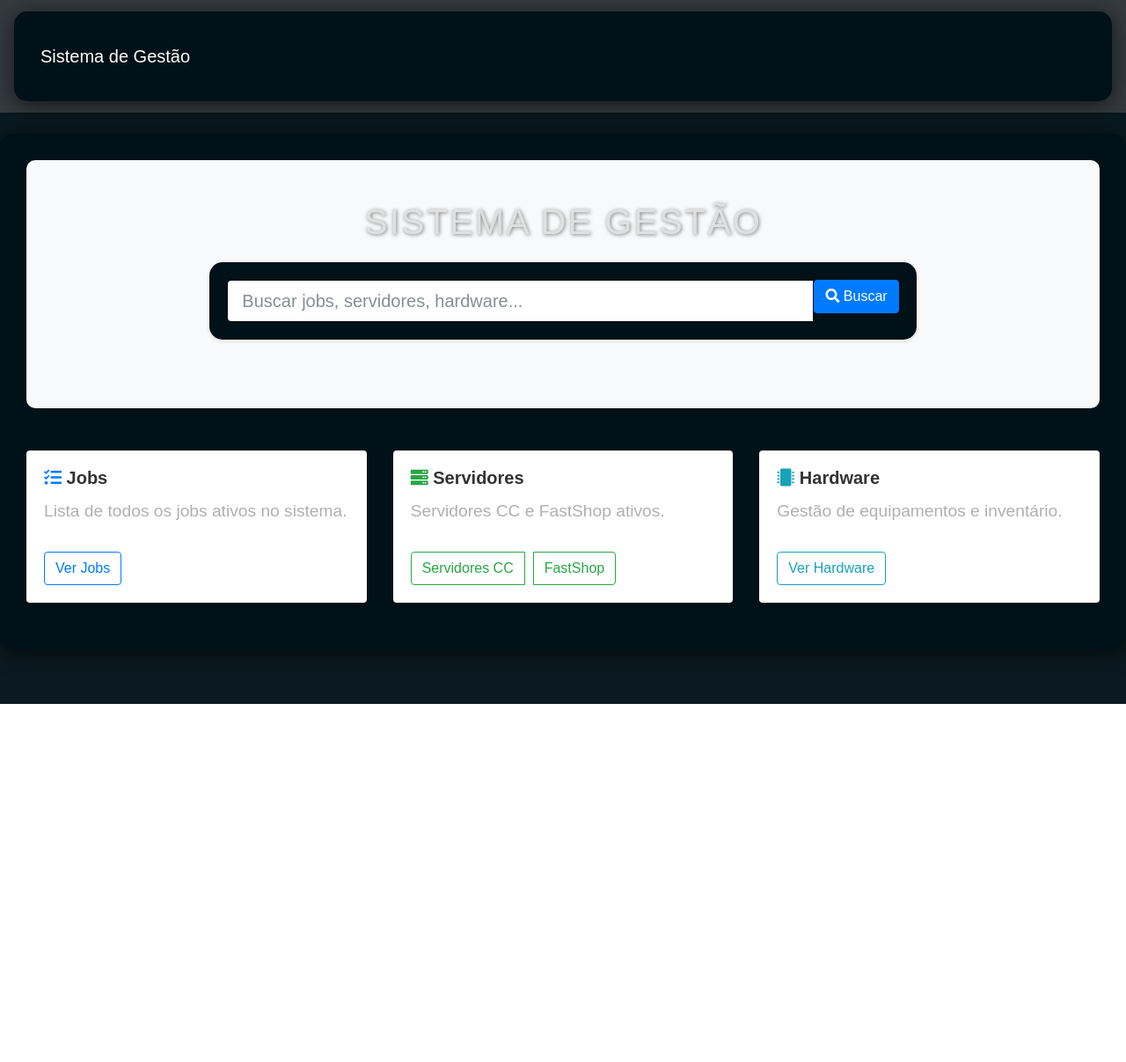
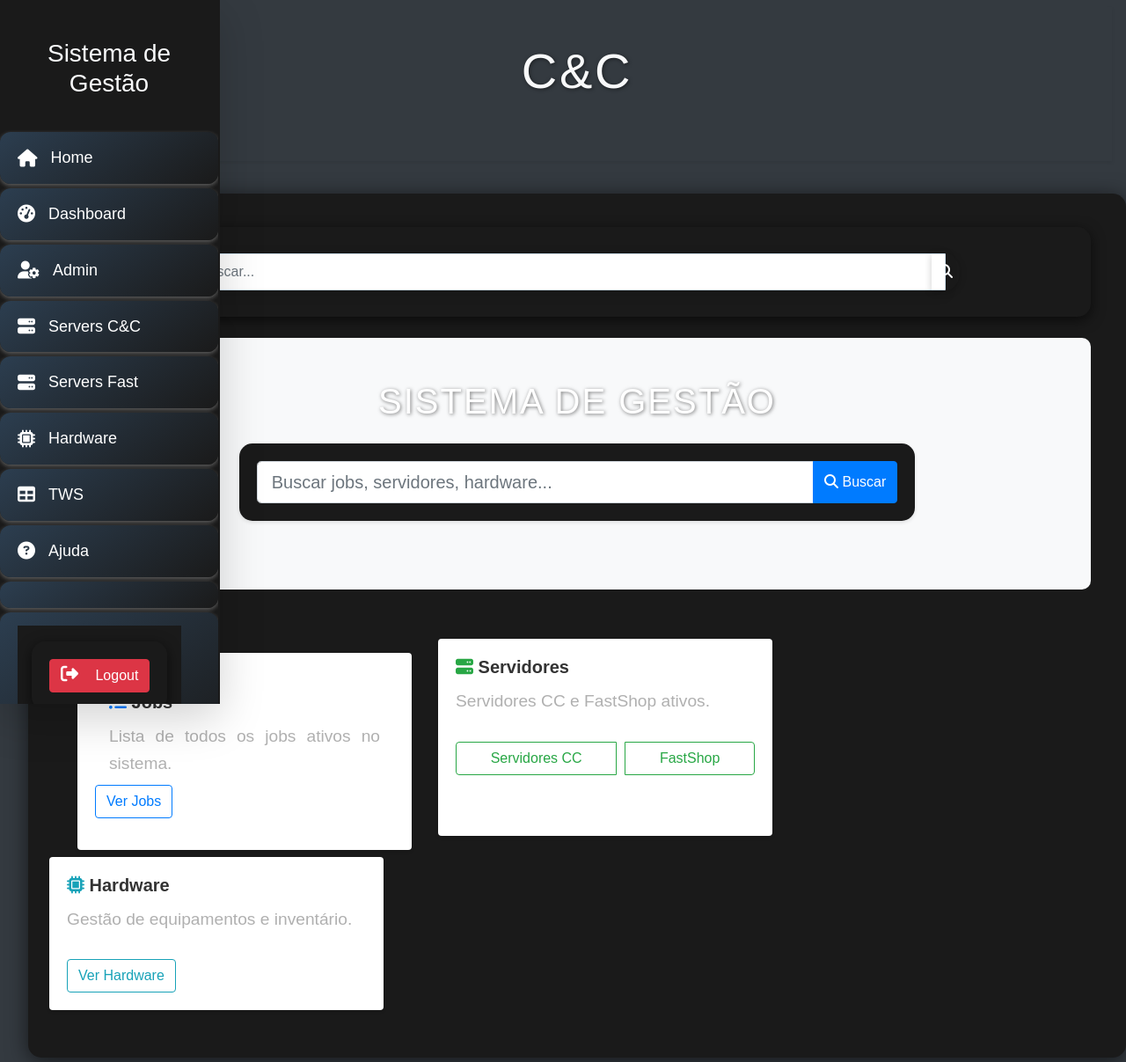
Before and after one commit to Thiago-Bosco/inventario, a Django app: page /home/ in a window 1280 px wide. Shown: the whole page at 88% size. Before the commit the page ends 800 px from the top, so only its background shows below. Run offline with Django 5.2, Linux system fonts and the light colour scheme; some libraries are stand-ins or nearby versions.

Commit message:
Assistant checkpoint: Melhorar interface com novo design e estilos
Assistant generated file changes:
- jobs/templates/base.html: Melhorar design do template
- static/css/style.css: Atualizar estilos CSS

---

User prompt:

Esse é o antigo funcionanl apenas aprimore a beleza dele

Replit-Commit-Author: Assistant
Replit-Commit-Session-Id: 2973acb8-b3cb-4a1c-88e4-c04bdb5858bc

```diff
--- a/jobs/templates/base.html
+++ b/jobs/templates/base.html
@@ -1,46 +1,68 @@
 
-{% load static %}
 <!DOCTYPE html>
 <html lang="pt-br">
 <head>
     <meta charset="UTF-8">
     <meta name="viewport" content="width=device-width, initial-scale=1.0">
     <title>Sistema de Gestão</title>
-    <link rel="stylesheet" href="{% static 'vendor/bootstrap/css/bootstrap.min.css' %}">
-    <link rel="stylesheet" href="{% static 'vendor/fontawesome-free/css/all.min.css' %}">
+    <link rel="stylesheet" href="https://maxcdn.bootstrapcdn.com/bootstrap/4.5.2/css/bootstrap.min.css">
+    <link rel="stylesheet" href="https://cdnjs.cloudflare.com/ajax/libs/font-awesome/6.6.0/css/all.min.css">
+    {% load static %}
     <link rel="stylesheet" href="{% static 'css/style.css' %}">
 </head>
-<body>
-    <nav class="navbar navbar-expand-lg navbar-dark bg-dark">
-        <div class="container">
-            <a class="navbar-brand" href="{% url 'index' %}">Sistema de Gestão</a>
-            <button class="navbar-toggler" type="button" data-toggle="collapse" data-target="#navbarNav">
-                <span class="navbar-toggler-icon"></span>
-            </button>
-            <div class="collapse navbar-collapse" id="navbarNav">
-                <ul class="navbar-nav ml-auto">
-                    {% if user.is_authenticated %}
-                        {% if user.is_staff %}
-                            <li class="nav-item">
-                                <a class="nav-link" href="/admin/"><i class="fas fa-cog"></i> Administração</a>
-                            </li>
-                        {% endif %}
-                        <li class="nav-item">
-                            <a class="nav-link" href="{% url 'logout' %}"><i class="fas fa-sign-out-alt"></i> Sair</a>
-                        </li>
-                    {% endif %}
-                </ul>
+<body class="bg-dark">
+    <div class="d-flex">
+        <nav class="sidebar shadow-lg" id="sidebar">
+            <div class="sidebar-header text-center p-4">
+                <h3 class="text-light">Sistema de Gestão</h3>
             </div>
-        </div>
-    </nav>
+            <ul class="sidebar-menu">
+                <li><a href="{% url 'search_jobs' %}" class="nav-link"><i class="fas fa-home"></i> Home</a></li>
+                <li><a href="{% url 'dashboard' %}" class="nav-link"><i class="fas fa-tachometer-alt"></i> Dashboard</a></li>
+                <li><a href="{% url 'admin:index' %}" class="nav-link"><i class="fas fa-user-cog"></i> Admin</a></li>
+                <li><a href="{% url 'all_servers' %}" class="nav-link"><i class="fas fa-server"></i> Servers C&C</a></li>
+                <li><a href="{% url 'all_FastShop' %}" class="nav-link"><i class="fas fa-server"></i> Servers Fast</a></li>
+                <li><a href="{% url 'hard' %}" class="nav-link"><i class="fas fa-microchip"></i> Hardware</a></li>
+                <li><a href="{% url 'all_jobs' %}" class="nav-link"><i class="fas fa-table"></i> TWS</a></li>
+                <li><a href="{% url 'ajuda' %}" class="nav-link"><i class="fas fa-question-circle"></i> Ajuda</li>
+            </ul>
+            <div class="sidebar-footer p-3">
+                <form action="{% url 'logout' %}" method="post">
+                    {% csrf_token %}
+                    <button type="submit" class="btn btn-danger btn-block" aria-label="Logout">
+                        <i class="fas fa-sign-out-alt"></i> Logout
+                    </button>
+                </form>
+            </div>
+        </nav>
 
-    <main class="container mt-4">
-        {% block content %}
-        {% endblock %}
-    </main>
+        <main class="content flex-grow-1">
+            <header class="bg-dark shadow-sm mb-4">
+                <h1 class="display-4 text-center text-light py-4">C&C</h1>
+            </header>
 
-    <script src="{% static 'vendor/jquery/jquery-3.2.1.min.js' %}"></script>
-    <script src="{% static 'vendor/bootstrap/js/bootstrap.min.js' %}"></script>
-    <script src="{% static 'js/main.js' %}"></script>
+            <div class="container px-4">
+                <form id="search-form" method="post" class="mb-4">
+                    {% csrf_token %}
+                    <div class="search-bar">
+                        <div class="input-group">
+                            <input type="text" name="search_query" placeholder="Buscar..." class="form-control form-control-lg" autocomplete="on">
+                            <div class="input-group-append">
+                                <button type="submit" class="btn btn-primary">
+                                    <i class="fas fa-search"></i>
+                                </button>
+                            </div>
+                        </div>
+                    </div>
+                </form>
+
+                {% block content %}{% endblock %}
+            </div>
+        </main>
+    </div>
+
+    <script src="https://code.jquery.com/jquery-3.6.0.min.js"></script>
+    <script src="https://cdn.jsdelivr.net/npm/@popperjs/core@2.9.2/dist/umd/popper.min.js"></script>
+    <script src="https://maxcdn.bootstrapcdn.com/bootstrap/4.5.2/js/bootstrap.min.js"></script>
 </body>
 </html>
--- a/static/css/style.css
+++ b/static/css/style.css
@@ -1,7 +1,12 @@
 /* Variáveis Globais */
 :root {
-    --cor-fundo: #001117;
-    --cor-texto-principal: #e0e0e0;
+    --cor-fundo: #1a1a1a;
+    --cor-texto-principal: #ffffff;
+    --cor-primaria: #3498db;
+    --cor-secundaria: #2ecc71;
+    --cor-destaque: #e74c3c;
+    --cor-hover: #2980b9;
+    --sombra-padrao: 0 4px 6px rgba(0, 0, 0, 0.1);
     --cor-texto-secundario: #b0b0b0;
     --cor-hover: #001117;
     --cor-borda: #d0e3f0;
```
